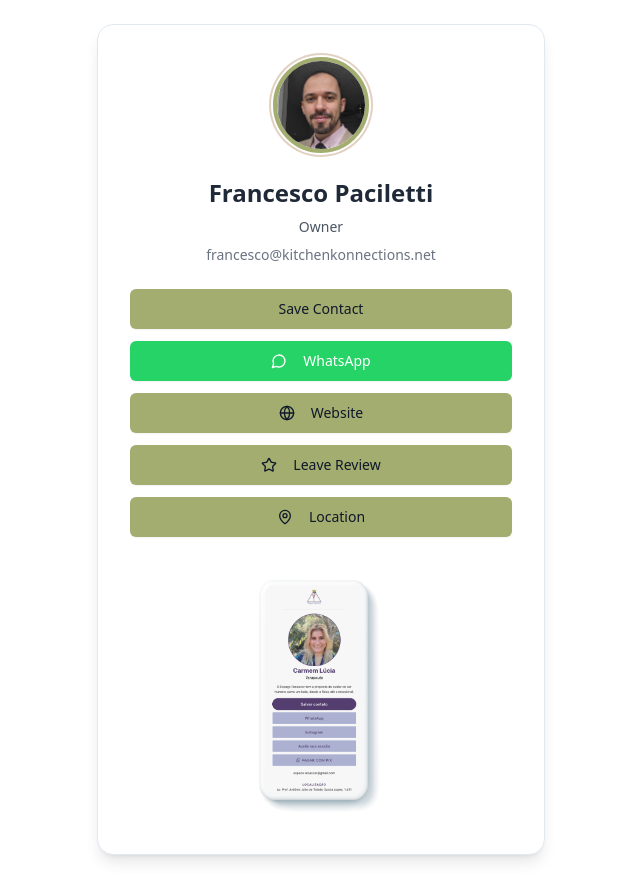
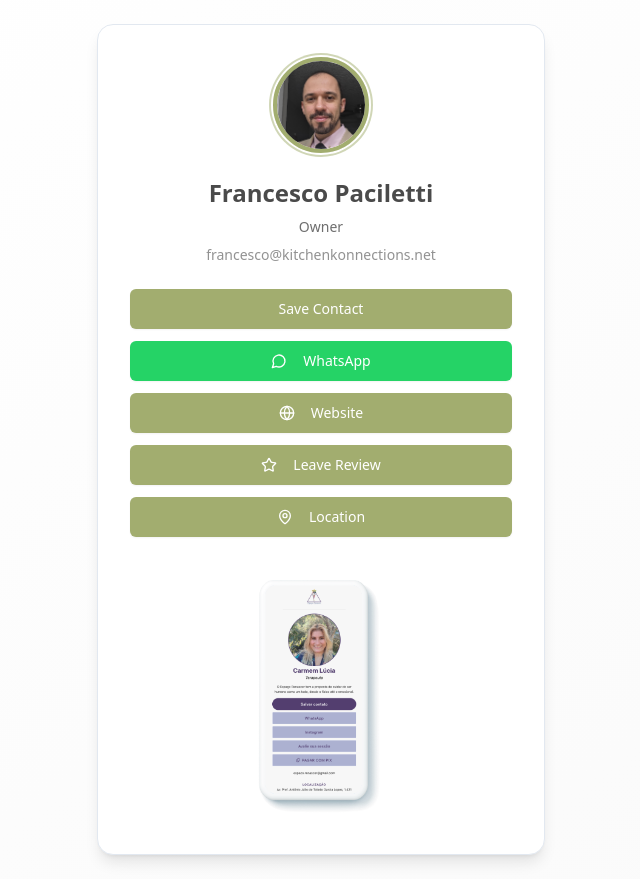
Before and after one commit to ChamBr/nanotag, a React (Vite) app: page /francesco in a window 1280 px wide. Shown: the whole page, without its empty margins (319-959 px from the left). Built offline with nearby package versions, Linux system fonts and the light colour scheme.

Commit message:
Apply changes to Francesco's card
Updated the VirtualCard component for Francesco to reflect the latest design and functionality changes.
[skip gpt_engineer]

```diff
--- a/src/components/VirtualCard.tsx
+++ b/src/components/VirtualCard.tsx
@@ -28,9 +28,9 @@ export const VirtualCard = ({
   const themeStyles = {
     kitchen: {
       background: "bg-white",
-      button: "bg-[#A2AD6F] hover:bg-[#A2AD6F]/90",
-      border: "border-[#A2AD6F]",
-      text: "text-[#A2AD6F]",
+      button: "bg-kitchen-green hover:bg-kitchen-green/90",
+      border: "border-kitchen-green",
+      text: "text-kitchen-green",
       logo: "/lovable-uploads/6101ddab-c05a-47dd-9390-55891c3e1bc1.png"
     },
     max: {
@@ -78,23 +78,23 @@ END:VCARD`;
 
   return (
     <Card className={`w-full overflow-hidden ${themeStyles[theme].background} shadow-lg rounded-2xl animate-card-enter p-8 flex flex-col items-center gap-6 backdrop-blur-sm backdrop-filter`}>
-      <Avatar className={`w-24 h-24 border-4 ${themeStyles[theme].border} ring-2 ring-offset-2 ring-gold/50`}>
+      <Avatar className={`w-24 h-24 border-4 ${themeStyles[theme].border} ring-2 ring-offset-2 ring-kitchen-green/50`}>
         <AvatarImage src={avatar} alt={name} />
         <AvatarFallback>{name[0]}</AvatarFallback>
       </Avatar>
 
       <div className="text-center space-y-2">
-        <h2 className="text-2xl font-bold text-gray-800">
+        <h2 className="text-2xl font-bold text-kitchen-dark">
           {name}
         </h2>
-        <p className="text-sm font-medium text-gray-600">{description}</p>
-        <p className="text-sm text-gray-500">{email}</p>
+        <p className="text-sm font-medium text-kitchen-dark/80">{description}</p>
+        <p className="text-sm text-kitchen-dark/60">{email}</p>
       </div>
 
       <div className="w-full space-y-3">
         <Button
           variant="secondary"
-          className={`w-full ${themeStyles[theme].button} font-medium shadow-sm hover:shadow-md transition-all duration-300`}
+          className={`w-full ${themeStyles[theme].button} text-white font-medium shadow-sm hover:shadow-md transition-all duration-300`}
           onClick={handleSaveContact}
         >
           Save Contact
@@ -111,7 +111,7 @@ END:VCARD`;
 
         <Button
           variant="secondary"
-          className={`w-full ${themeStyles[theme].button} font-medium shadow-sm hover:shadow-md transition-all duration-300`}
+          className={`w-full ${themeStyles[theme].button} text-white font-medium shadow-sm hover:shadow-md transition-all duration-300`}
           onClick={() => window.open('https://www.maxbusinessgroup.net', '_blank')}
         >
           <Globe className="mr-2" />
@@ -120,7 +120,7 @@ END:VCARD`;
 
         <Button
           variant="secondary"
-          className={`w-full ${themeStyles[theme].button} font-medium shadow-sm hover:shadow-md transition-all duration-300`}
+          className={`w-full ${themeStyles[theme].button} text-white font-medium shadow-sm hover:shadow-md transition-all duration-300`}
           onClick={() => setShowCompanies(!showCompanies)}
         >
           <Star className="mr-2" />
@@ -129,7 +129,7 @@ END:VCARD`;
 
         <Button
           variant="secondary"
-          className={`w-full ${themeStyles[theme].button} font-medium shadow-sm hover:shadow-md transition-all duration-300`}
+          className={`w-full ${themeStyles[theme].button} text-white font-medium shadow-sm hover:shadow-md transition-all duration-300`}
           onClick={() => setShowCompanies(!showCompanies)}
         >
           <MapPin className="mr-2" />
--- a/src/pages/francesco.tsx
+++ b/src/pages/francesco.tsx
@@ -14,7 +14,7 @@ const Francesco = () => {
   }, []);
 
   return (
-    <div className="min-h-screen bg-white flex flex-col items-center justify-center p-6">
+    <div className="min-h-screen bg-gradient-to-br from-white to-kitchen-light/50 flex flex-col items-center justify-center p-6">
       <div className="w-full max-w-md">
         <VirtualCard
           avatar={employee.avatar}
@@ -22,7 +22,8 @@ const Francesco = () => {
           description={employee.role}
           email={employee.email}
           location={company.locations[0].address}
-          theme={company.theme}
+          phone={employee.phone}
+          theme="kitchen"
         />
       </div>
     </div>
--- a/tailwind.config.ts
+++ b/tailwind.config.ts
@@ -25,11 +25,16 @@ export default {
         background: "hsl(var(--background))",
         foreground: "hsl(var(--foreground))",
         card: {
-          primary: "#C4A484",  // Soft gold
+          primary: "#A2AD6F",  // Kitchen Konnections green
           secondary: "#F5F5F5", // Light gray
         },
         neutral: {
-          gray: "#8E9196",
+          gray: "#4A4A4A", // Dark gray for text
+        },
+        kitchen: {
+          green: "#A2AD6F",
+          dark: "#4A4A4A",
+          light: "#F5F5F5",
         },
         gold: {
           light: "#DFC8A0",
```
